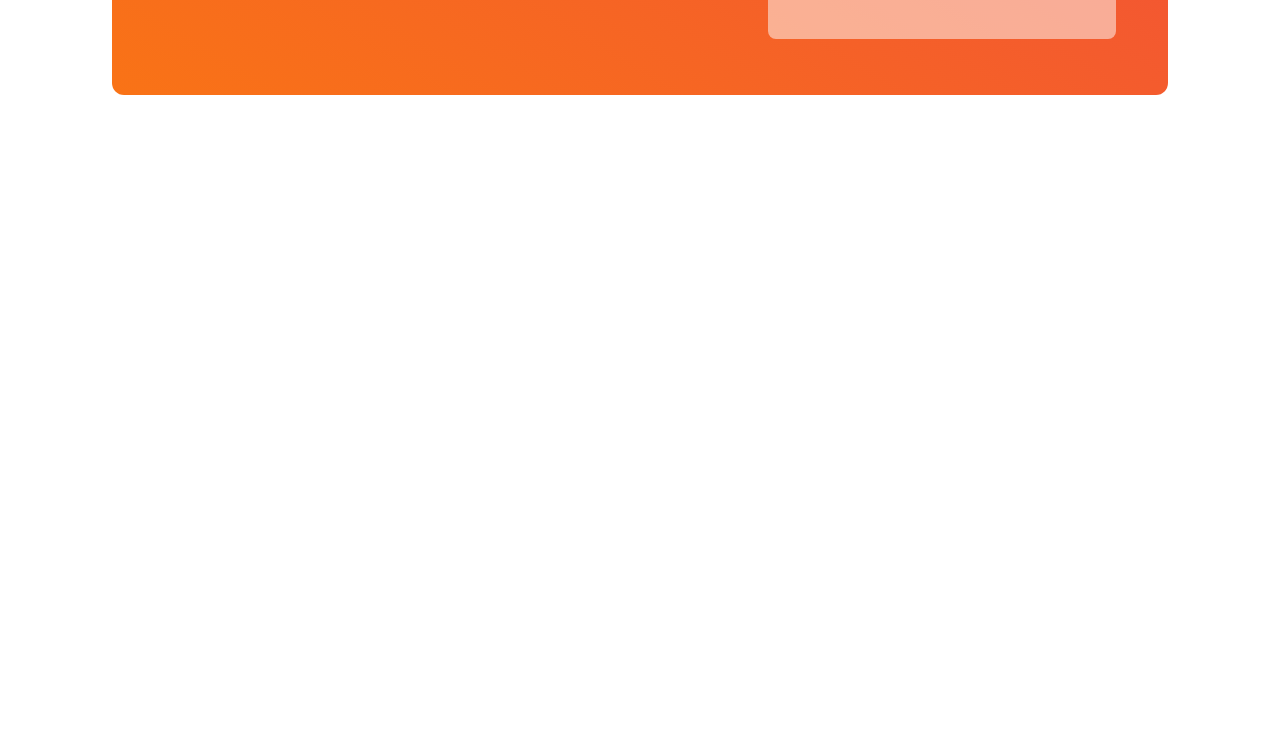
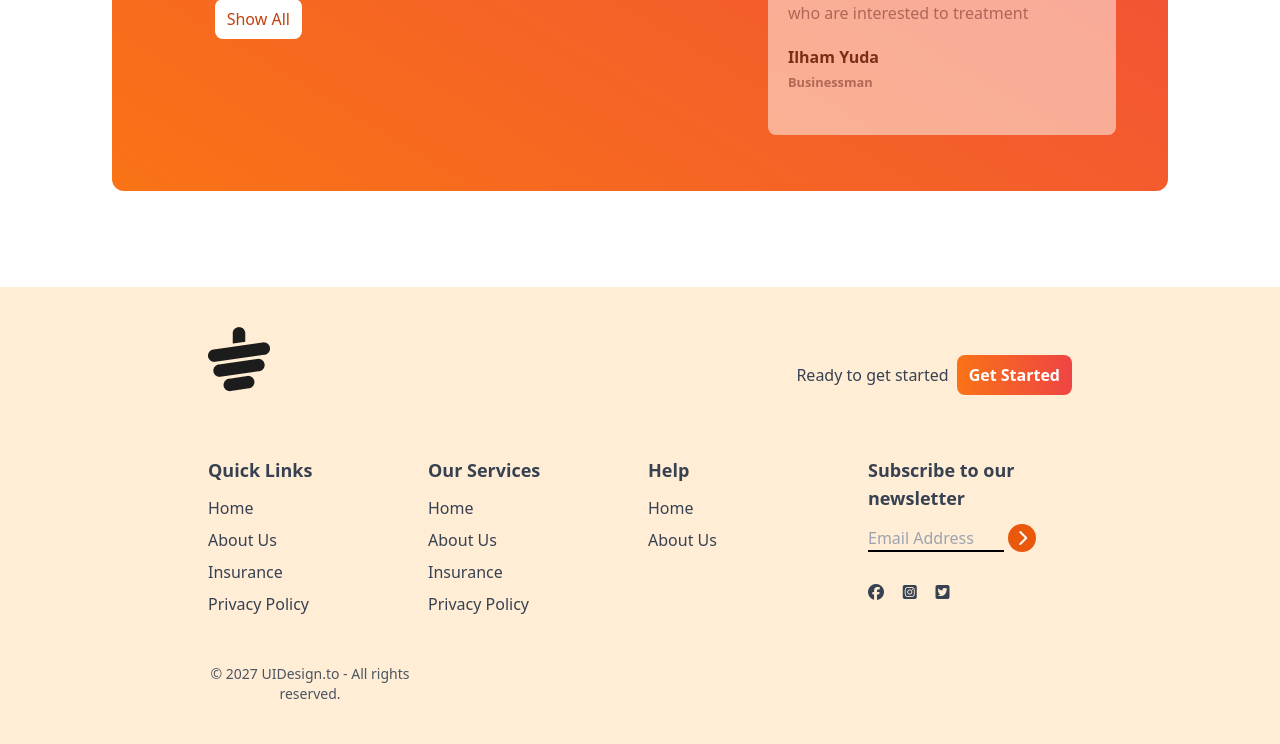
Before and after one commit to humairakbar/tea-house, a plain HTML site: page index.html in a window 1280 px wide. Shown: the part 2233-2977 px from the top of the page. Before the commit the page ends 2424 px from the top, so only its background shows below. Drawn offline with nearby package versions, Linux system fonts and the light colour scheme.

Commit message:
footer section done

```diff
--- a/index.html
+++ b/index.html
@@ -139,7 +139,7 @@
             </div>
         </section>
         <!--Review Section-->
-        <section class="mb-24">
+        <section class="mt-24 mb-24">
             <div
                 class="bg-gradient-to-tr from-orange-500 to-red-500 rounded-xl grid grid-cols-1 lg:grid-cols-2 text-white px-7 md:px-16">
                 <!--Text Section-->
@@ -199,7 +199,92 @@
                 </div>
             </div>
         </section>
+
     </main>
+    <!--Footer Section-->
+    <footer class="bg-orange-100 text-gray-700 py-10 px-4 md:px-16">
+        <div class="w-9/12 mx-auto">
+            <!--Logo-->
+            <div class="mb-8 flex justify-between">
+                <img class="mb-8" src="./images/cup.png" alt="">
+                <div class="flex items-center gap-2">
+                    <h4>Ready to get started</h4>
+                    <button class="bg-gradient-to-r from-orange-500 to-red-500 px-3 py-2 rounded-lg text-white font-bold">Get Started</button>
+                </div>
+            </div>
+            <!--Links-->
+            <div class="grid grid-cols-1 md:grid-cols-2 lg:grid-cols-4 gap-4">
+                <!--First Column-->
+                <div>
+                    <h3 class="font-semibold text-lg mb-3">Quick Links</h3>
+                    <ul class="space-y-2">
+                        <li>
+                            <a class="hover:text-orange-600" href="#">Home</a>
+                        </li>
+                        <li>
+                            <a class="hover:text-orange-600" href="#">About Us</a>
+                        </li>
+                        <li>
+                            <a class="hover:text-orange-600" href="#">Insurance</a>
+                        </li>
+                        <li>
+                            <a class="hover:text-orange-600" href="#">Privacy Policy</a>
+                        </li>
+                    </ul>
+                </div>
+                <!--Second Column-->
+                <div>
+                    <h3 class="font-semibold text-lg mb-3">Our Services</h3>
+                    <ul class="space-y-2">
+                        <li>
+                            <a class="hover:text-orange-600" href="#">Home</a>
+                        </li>
+                        <li>
+                            <a class="hover:text-orange-600" href="#">About Us</a>
+                        </li>
+                        <li>
+                            <a class="hover:text-orange-600" href="#">Insurance</a>
+                        </li>
+                        <li>
+                            <a class="hover:text-orange-600" href="#">Privacy Policy</a>
+                        </li>
+
+                    </ul>
+                </div>
+                <!--Third Column-->
+                <div>
+                    <h3 class="font-semibold text-lg mb-3">Help</h3>
+                    <ul class="space-y-2">
+                        <li>
+                            <a class="hover:text-orange-600" href="#">Home</a>
+                        </li>
+                        <li>
+                            <a class="hover:text-orange-600" href="#">About Us</a>
+                        </li>
+
+                    </ul>
+                </div>
+                <!--Fourth Column-->
+                <div>
+                    <h3 class="font-semibold text-lg mb-3">Subscribe to our newsletter</h3>
+                    <div class="flex flex-col space-y-2">
+                        <div>
+                            <input placeholder="Email Address" type="text" class="bg-transparent border-b-2 border-black w-4/6 ">
+                            <i class="fa-solid fa-chevron-right w-7 h-7 bg-orange-600 inline-flex rounded-full text-white justify-center items-center"></i>
+                            <div class="flex justify-between w-2/5 mb-2 mt-8">
+                                <i class="fa-brands fa-facebook"></i>
+                                <i class="fa-brands fa-square-instagram"></i>
+                                <i class="fa-brands fa-square-twitter"></i>
+                            </div>
+                        </div>
+                    </div>
+                </div>
+                <div class="text-center pt-4 mt-4 ">
+                    <p class="text-sm text-gray-600">© 2027 UIDesign.to - All rights reserved.</p>
+                </div>
+            </div>
+        </div>
+    </footer>
 
 
 </body>
```
